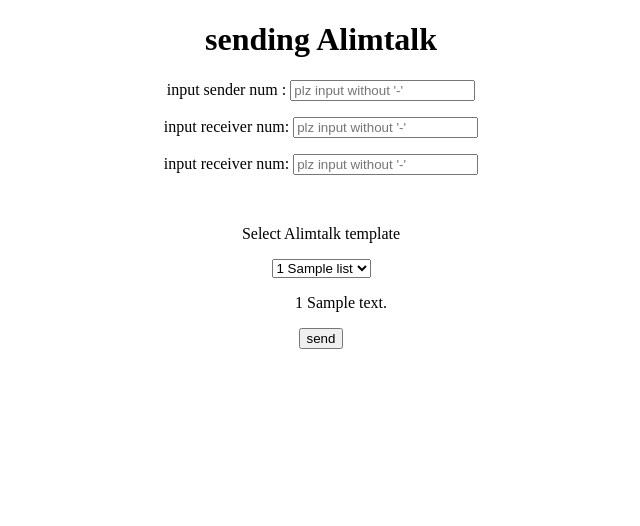
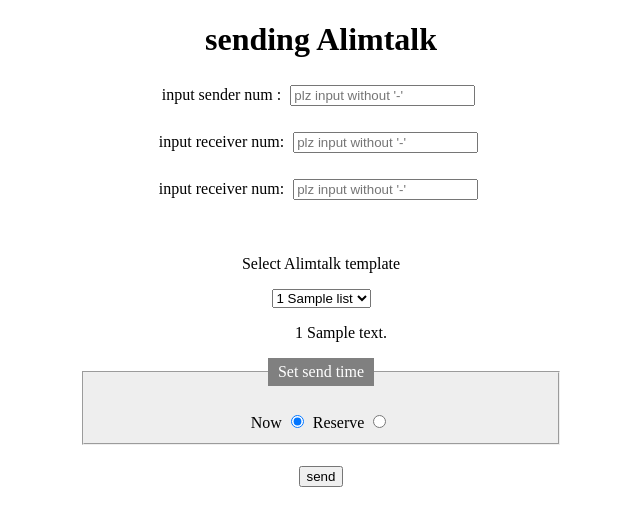
Before and after one commit to JongGurlHan/kakao_send, a Flask app: page /alimtalk in a window 1280 px wide. Shown: the top 526 px of the page, without its empty margins (319-959 px from the left). Run offline with Flask 2, Linux system fonts and the light colour scheme; a database or web service that is not in the repository returns one stand-in record (values such as "Sample title"); data that the repository does not hold is empty.

Commit message:
0314 commit

```diff
--- a/James_sendKakao/templates/Alimtalk_sendForm.html
+++ b/James_sendKakao/templates/Alimtalk_sendForm.html
@@ -5,6 +5,22 @@
     <meta http-equiv="X-UA-Compatible" content="IE=edge">
     <meta name="viewport" content="width=device-width, initial-scale=1.0">
     <title>퍼포마스 알림톡 보내기</title>
+    <style>
+        fieldset {
+          width: 450px;
+          background-color: #eeeeee;
+        }
+
+        legend {
+          background-color: gray;
+          color: white;
+          padding: 5px 10px;
+          text-align: center;
+        }
+        input {
+          margin: 5px;
+        }
+        </style>
 </head>
 <body>
     <center>
@@ -42,6 +58,22 @@
 
                 </div>
 
+                <div>
+                    <fieldset>
+                      <legend>Set send time</legend>
+                      <h3></h3>
+                      Now <input type="radio" onclick="sendTimeCheck();" name="sendingtime" id="timeNow" value="timeNow" checked/>
+                      Reserve <input type="radio" onclick="sendTimeCheck();" name="sendingtime" id="timeReserve" value="timeReserve" /><br>
+                          <div id="ifReserve" style="display:none">
+                                send date <input type='text' id='date' name='date' placeholder=" ex) 20210311"><br>
+                                send hour(24h) <input type='text' id='hour' name='hour' placeholder=" ex) 4pm => 16"><br>
+                                send min <input type='text' id='min' name='min' placeholder=" ex) 55min => 55"><br>
+                                <font size ="2">=Reservations can be made after 10 minutes of the current time!=</font>
+                          </div>
+
+                    </fieldset>
+                  </div>
+
             <!-- <p>문자 내용을 입력하세요: <input type = "text" name = "textfield"  style=" width:200px; height:50px; "></p> -->
             <p><input type="submit" value ="send"/> </p>
 
@@ -54,5 +86,16 @@
     {% for list in tpl_list %}
     {{list}}
     {% endfor %}
+
+
+    <script>
+        function sendTimeCheck() {
+            if (document.getElementById('timeReserve').checked) {
+                document.getElementById('ifReserve').style.display = 'block';
+            }
+            else document.getElementById('ifReserve').style.display = 'none';
+
+        }
+      </script>
 </body>
 </html>
--- /dev/null
+++ b/James_sendKakao/templates/wrongdate_Alimtalk.html
@@ -0,0 +1,2 @@
+<h3>=Reservations can be made after 10 minutes of the current time!=</h3>
+<a href = "/alimtalk">go back to Send Form</a>
--- /dev/null
+++ b/James_sendKakao/templates/wrongdate_Chingutalk.html
@@ -0,0 +1,2 @@
+<h3>=Reservations can be made after 10 minutes of the current time!=</h3>
+<a href = "/chingutalk">go back to Send Form</a>
```
